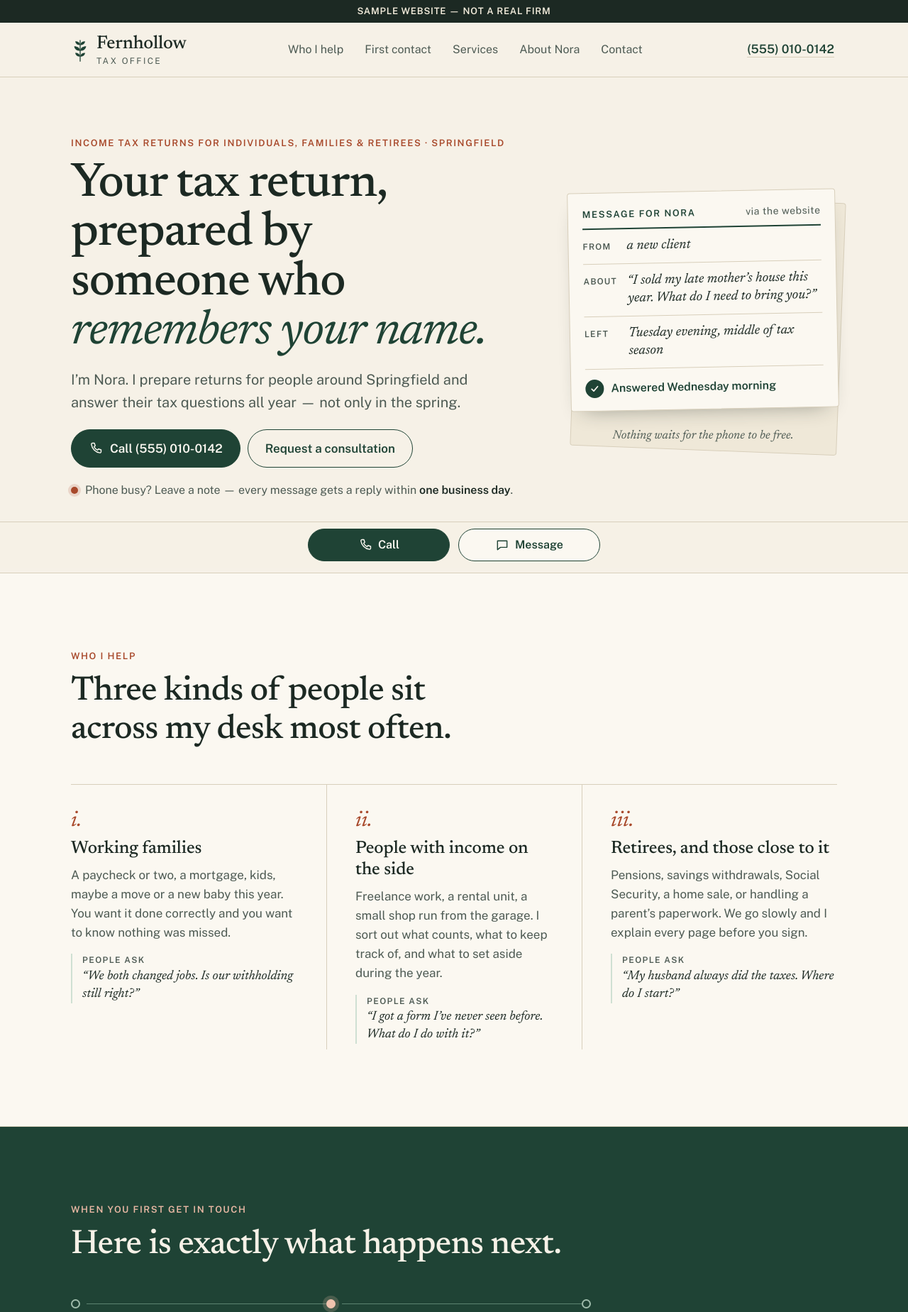
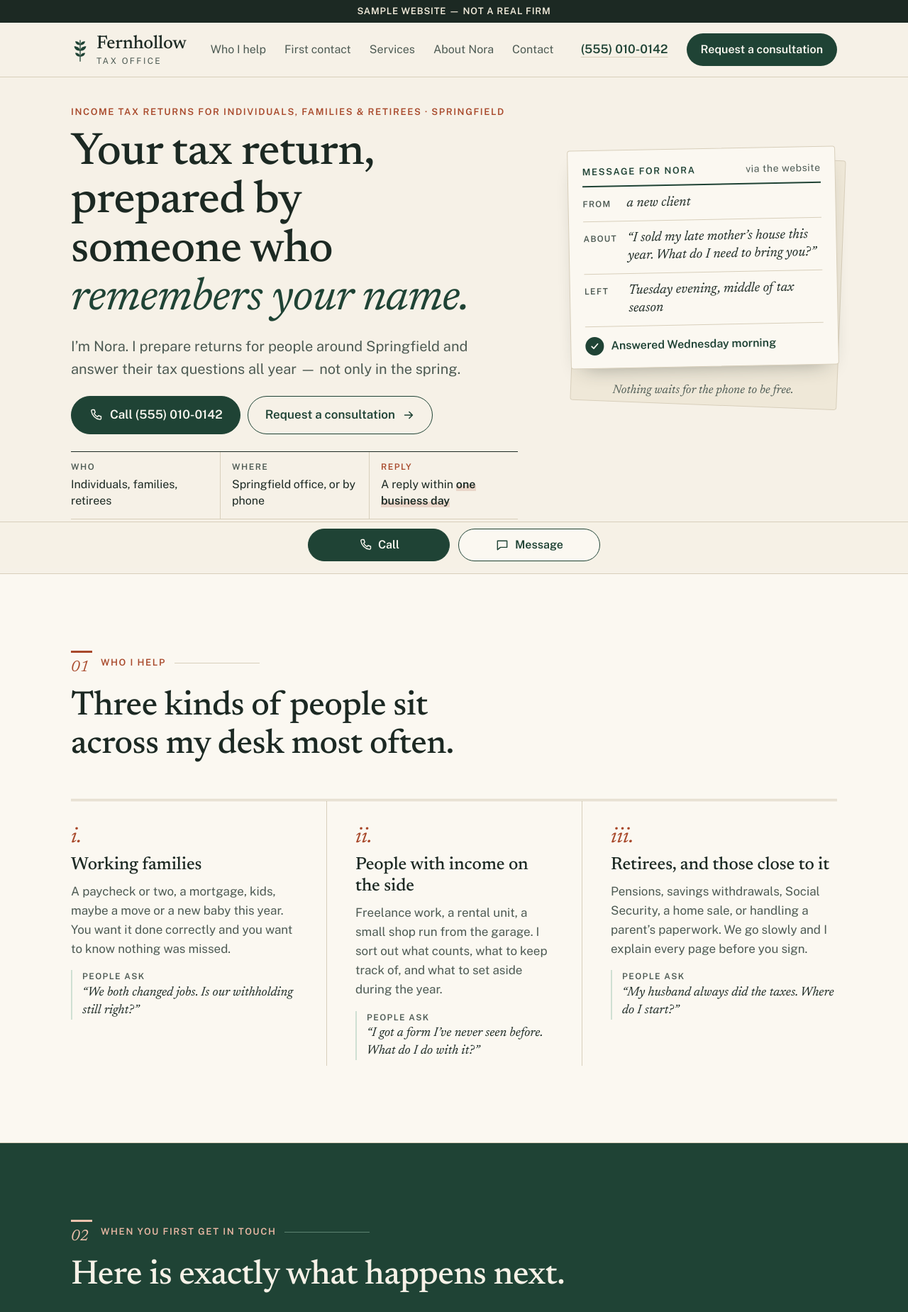
Before and after one commit to gimdevelope/accounting-site-samples, a plain HTML site: page fernhollow/index.html in a window 1280 px wide. Shown: the top 1849 px of the page at 71% size. Drawn offline with nearby package versions, Linux system fonts and the light colour scheme.

Commit message:
Refine Fernhollow sample layout and typography

```diff
--- a/fernhollow/index.html
+++ b/fernhollow/index.html
@@ -34,7 +34,7 @@
       <a href="#nora">About Nora</a>
       <a href="#contact">Contact</a>
     </nav>
-    <a class="head-call" href="tel:+15550100142"><span class="vh">Call </span>(555) 010-0142</a>
+    <div class="head-act"><a class="head-call" href="tel:+15550100142"><span class="vh">Call </span>(555) 010-0142</a><a class="head-cta" href="#contact">Request a consultation</a></div>
   </div>
 </header>
 
@@ -52,9 +52,13 @@
         <a class="btn solid" href="tel:+15550100142">
           <svg viewBox="0 0 24 24" width="20" height="20" aria-hidden="true"><path d="M6.600 3h3l1.500 4.500-2 1.500a12 12 0 0 0 5.900 5.900l1.500-2 4.500 1.500v3a2 2 0 0 1-2.200 2A17 17 0 0 1 4.600 5.200 2 2 0 0 1 6.600 3z" fill="none" stroke="currentColor" stroke-width="1.700" stroke-linejoin="round"/></svg>
           Call (555) 010-0142</a>
-        <a class="btn line" href="#contact">Request a consultation</a>
+        <a class="btn line" href="#contact">Request a consultation<svg class="arw" viewBox="0 0 20 20" width="18" height="18" aria-hidden="true"><path d="M4 10h12m-5-5 5 5-5 5" fill="none" stroke="currentColor" stroke-width="1.800" stroke-linecap="round" stroke-linejoin="round"/></svg></a>
       </div>
-      <p class="promise"><span class="dot" aria-hidden="true"></span><span>Phone busy? Leave a note&nbsp;&mdash; every message gets a reply within <b>one business day</b>.</span></p>
+      <dl class="facts">
+        <div><dt>Who</dt><dd>Individuals, families, retirees</dd></div>
+        <div><dt>Where</dt><dd>Springfield office, or by phone</dd></div>
+        <div class="key"><dt>Reply</dt><dd>A reply within <b>one business day</b></dd></div>
+      </dl>
     </div>
 
     <figure class="slip" aria-label="Illustration: a message slip showing how a note left on the website is handled">
@@ -76,7 +80,7 @@
 <section id="who" class="who">
   <div class="wrap">
     <header class="sec-head">
-      <p class="eyebrow">Who I help</p>
+      <p class="eyebrow lbl"><span class="no" aria-hidden="true">01</span>Who I help</p>
       <h2>Three kinds of people sit across my desk most often.</h2>
     </header>
     <ol class="cases">
@@ -106,7 +110,7 @@
 <section id="first" class="first">
   <div class="wrap">
     <header class="sec-head">
-      <p class="eyebrow">When you first get in touch</p>
+      <p class="eyebrow lbl"><span class="no" aria-hidden="true">02</span>When you first get in touch</p>
       <h2>Here is exactly what happens next.</h2>
     </header>
     <ol class="steps">
@@ -126,6 +130,7 @@
         <p>At the office or over the phone. You&rsquo;ll hear what the work involves and what it will cost before I start anything.</p>
       </li>
     </ol>
+    <p class="band-cta"><a class="btn light" href="#contact">Leave a note now<svg class="arw" viewBox="0 0 20 20" width="18" height="18" aria-hidden="true"><path d="M4 10h12m-5-5 5 5-5 5" fill="none" stroke="currentColor" stroke-width="1.800" stroke-linecap="round" stroke-linejoin="round"/></svg></a><a class="band-call" href="tel:+15550100142">or call (555) 010-0142</a></p>
   </div>
 </section>
 
@@ -134,7 +139,7 @@
   <div class="wrap serv-in">
     <div class="serv-list">
       <header class="sec-head">
-        <p class="eyebrow">Services</p>
+        <p class="eyebrow lbl"><span class="no" aria-hidden="true">03</span>Services</p>
         <h2>What I do, in plain terms.</h2>
       </header>
       <dl class="ledger">
@@ -145,6 +150,10 @@
         <div><dt>Prior-year &amp; amended returns</dt><dd>Behind a year or two, or something was left off? We catch it up calmly.</dd></div>
       </dl>
       <p class="ph-line"><span class="ph-tag">Placeholder</span>Your fee schedule or &ldquo;starting from&rdquo; prices go here.</p>
+      <div class="ask">
+        <p>Not sure which of these you need? Tell me what changed this year and I&rsquo;ll tell you.</p>
+        <a class="btn line" href="#contact">Ask Nora<svg class="arw" viewBox="0 0 20 20" width="18" height="18" aria-hidden="true"><path d="M4 10h12m-5-5 5 5-5 5" fill="none" stroke="currentColor" stroke-width="1.800" stroke-linecap="round" stroke-linejoin="round"/></svg></a>
+      </div>
     </div>
 
     <aside class="bring" aria-labelledby="bring-h">
@@ -167,7 +176,7 @@
 <section id="nora" class="about">
   <div class="wrap about-in">
     <article class="letter">
-      <p class="eyebrow">About Nora</p>
+      <p class="eyebrow lbl"><span class="no" aria-hidden="true">04</span>About Nora</p>
       <h2>A note from the person who will actually do your return.</h2>
       <p class="drop">This is a one-person office on purpose. When you call, you get me. When you come back next year, I already know about the rental, the daughter in college, and the box of receipts you&rsquo;d rather not talk about.</p>
       <p>I keep the client list small enough that I can read every return line by line and still return calls. I won&rsquo;t use words you have to look up, and I won&rsquo;t hand you something to sign until you understand it.</p>
@@ -190,7 +199,7 @@
 <section id="contact" class="contact">
   <div class="wrap">
     <header class="sec-head">
-      <p class="eyebrow">Get in touch</p>
+      <p class="eyebrow lbl"><span class="no" aria-hidden="true">05</span>Get in touch</p>
       <h2>Leave a note. You&rsquo;ll hear back within one business day.</h2>
     </header>
 
--- a/fernhollow/style.css
+++ b/fernhollow/style.css
@@ -36,12 +36,12 @@ svg{display:block;flex:none}
 
 /* type */
 .eyebrow{font:600 13px/1.45 var(--sans);letter-spacing:.12em;text-transform:uppercase;color:var(--clay);margin-bottom:14px}
-h1{font:500 38px/1.06 var(--serif);letter-spacing:-.02em;text-wrap:balance}
+h1{font:500 38px/1.07 var(--serif);letter-spacing:-.012em;text-wrap:balance}
 h1 em{font-style:italic;font-weight:400;color:var(--green)}
-h2{font:500 31px/1.12 var(--serif);letter-spacing:-.015em;text-wrap:balance}
+h2{font:500 34px/1.12 var(--serif);letter-spacing:-.012em;text-wrap:balance}
 h3{font:500 23px/1.2 var(--serif);letter-spacing:-.005em}
 .sec-head{margin-bottom:30px;max-width:22em}
-section{padding:54px 0}
+section{padding:80px 0}
 
 /* buttons */
 .btn{display:inline-flex;align-items:center;justify-content:center;gap:10px;min-height:54px;padding:0 24px;border-radius:999px;border:1.5px solid var(--green);font:600 17px/1 var(--sans);text-decoration:none;cursor:pointer;transition:background-color .15s,color .15s}
@@ -228,7 +228,7 @@ form .btn{width:100%}
   .top a:hover{color:var(--ink);border-bottom-color:var(--clay)}
   .head-call{font-size:17px}
   section{padding:108px 0}
-  h1{font-size:68px;line-height:1.02}
+  h1{font-size:64px;line-height:1.07}
   h2{font-size:48px}
   h3{font-size:25px}
   .sec-head,.contact .sec-head{margin-bottom:48px;max-width:780px}
@@ -254,6 +254,72 @@ form .btn{width:100%}
   .bring{top:calc(var(--strip) + 96px)}
 }
 
+/* ===== v2 additions (2026-11-25) ===== */
+.arw{transition:transform .18s}
+.btn:hover .arw{transform:translateX(3px)}
+.btn{transition:background-color .15s,color .15s,transform .15s}
+.btn:active{transform:translateY(1px)}
+.btn.light{background:#f6f1e7;color:var(--green);border-color:#f6f1e7}
+.btn.light:hover{background:#fff}
+.head-act{display:flex;align-items:center;gap:22px}
+.head-cta{display:none}
+/* numbered section label with a short accent bar */
+.eyebrow.lbl{display:flex;align-items:center;gap:12px;margin-bottom:18px}
+.eyebrow.lbl::after{content:"";flex:1;height:1px;background:var(--rule);max-width:120px}
+.no{font:italic 400 22px/1 var(--serif);letter-spacing:0;text-transform:none;color:var(--clay);padding-top:10px;border-top:3px solid var(--clay);min-width:30px}
+.first .eyebrow.lbl::after{background:#5d8371}
+.first .no{color:#f0c3ae;border-color:#f0c3ae}
+/* hero facts: a ruled three-line summary under the buttons */
+.facts{margin-top:26px;border-top:1px solid var(--ink)}
+.facts>div{display:grid;grid-template-columns:64px 1fr;gap:10px;align-items:baseline;padding:11px 0;border-bottom:1px solid var(--rule)}
+.facts dt{font:600 12px/1.5 var(--sans);letter-spacing:.12em;text-transform:uppercase;color:var(--soft)}
+.facts dd{font-size:16px;line-height:1.45;color:var(--ink)}
+.facts .key dt{color:var(--clay)}
+.facts .key dd b{box-shadow:inset 0 -.5em 0 rgba(168,73,43,.16)}
+/* slip: the tick draws itself once */
+@keyframes tickdraw{from{stroke-dashoffset:22}to{stroke-dashoffset:0}}
+.tick path{stroke-dasharray:22;animation:tickdraw .6s .5s both ease-out}
+/* double rule under section heads that carry a list */
+.cases{border-top:3px double var(--rule)}
+.cases li:first-child{border-top:0}
+.ledger{border-top:3px double var(--rule)}
+.ledger>div:first-child{border-top:0}
+/* mid-page calls to action */
+.band-cta{display:flex;flex-direction:column;gap:6px;align-items:stretch;margin-top:40px;padding-top:28px;border-top:1px solid #5d8371}
+.band-call{display:inline-flex;align-items:center;justify-content:center;min-height:44px;color:#f6f1e7;text-underline-offset:5px;text-decoration-color:#9fbcab}
+.ask{margin-top:28px;padding:20px 0 0;border-top:1px solid var(--ink);display:grid;gap:16px}
+.ask p{font:400 21px/1.35 var(--serif);max-width:24em}
+/* tighten small things on phones */
+.slip figcaption{margin-top:22px}
+.map svg{height:120px}
+.bring label{padding:10px 0}
+.steps li::before{width:15px;height:15px}
+@media (min-width:768px){
+  .facts{display:grid;grid-template-columns:repeat(3,1fr);margin-top:34px;border-bottom:1px solid var(--rule)}
+  .facts>div{display:block;padding:14px 18px 16px;border-bottom:0;border-left:1px solid var(--rule)}
+  .facts>div:first-child{padding-left:0;border-left:0}
+  .facts dt{margin-bottom:4px}
+  .cases{border-top:3px double var(--rule)}
+  .band-cta{flex-direction:row;align-items:center;gap:26px;margin-top:52px}
+  .ask{grid-template-columns:1fr auto;align-items:center;gap:28px}
+  .map svg{height:150px}
+}
+@media (min-width:1100px){
+  .top a,.head-cta,.head-call{white-space:nowrap}
+}
+@media (min-width:1200px){
+  .head-cta{display:inline-flex;align-items:center;min-height:46px;padding:0 20px;border-radius:999px;background:var(--green);color:#fbf8f1;font:600 16px/1 var(--sans);text-decoration:none;transition:background-color .15s}
+  .head-cta:hover{background:var(--green-2)}
+  .top{gap:26px}
+}
+@media (min-width:1100px){
+  .hero{padding:40px 0 76px}
+  .hero-in{align-items:start}
+  .slip{margin-top:60px}
+  .facts{margin-top:24px}
+  .facts>div{padding:12px 16px 14px}
+}
+
 @media (prefers-reduced-motion:reduce){
   html{scroll-behavior:auto}
   *,*::before,*::after{transition:none!important;animation:none!important}
```
